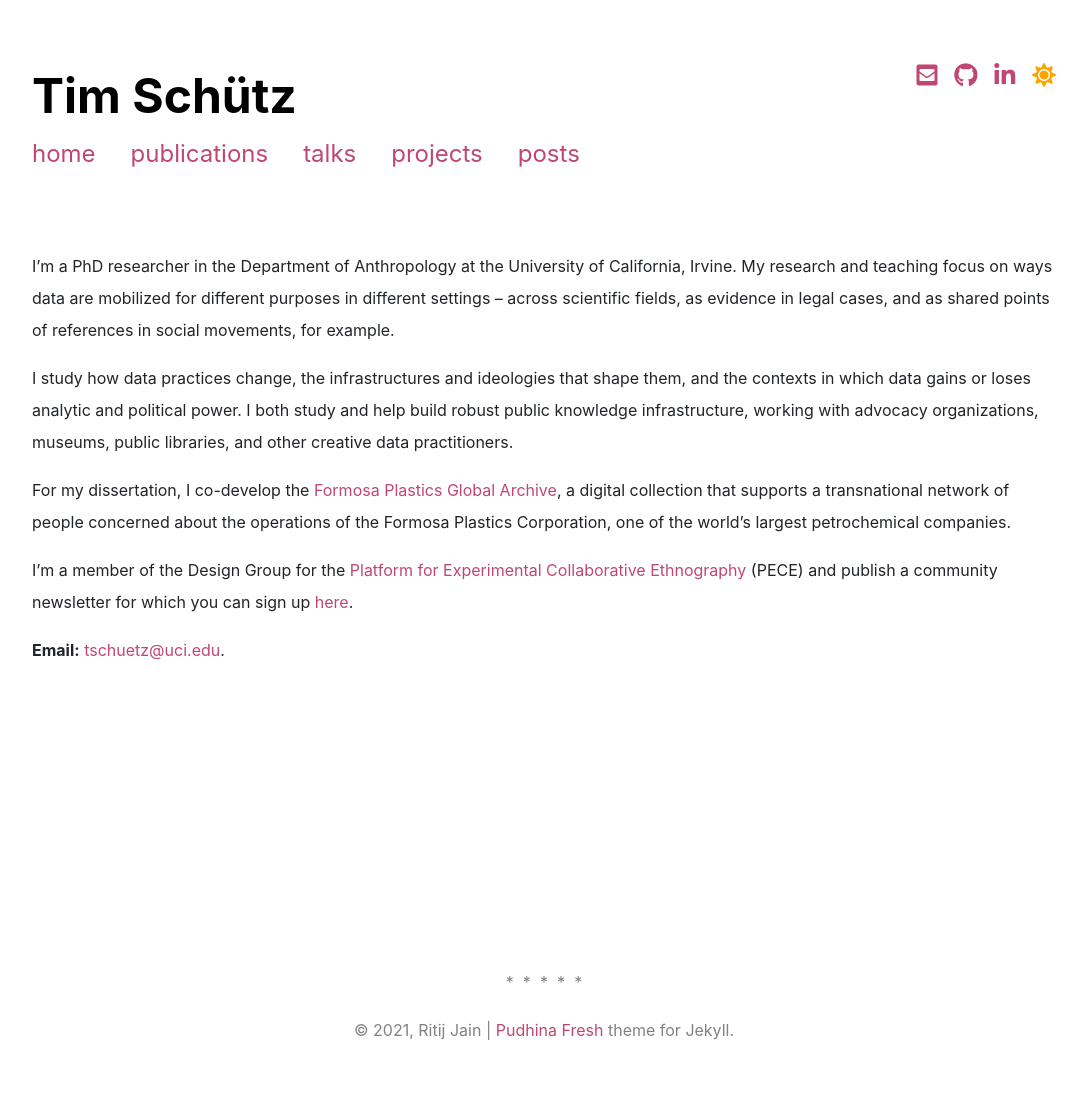
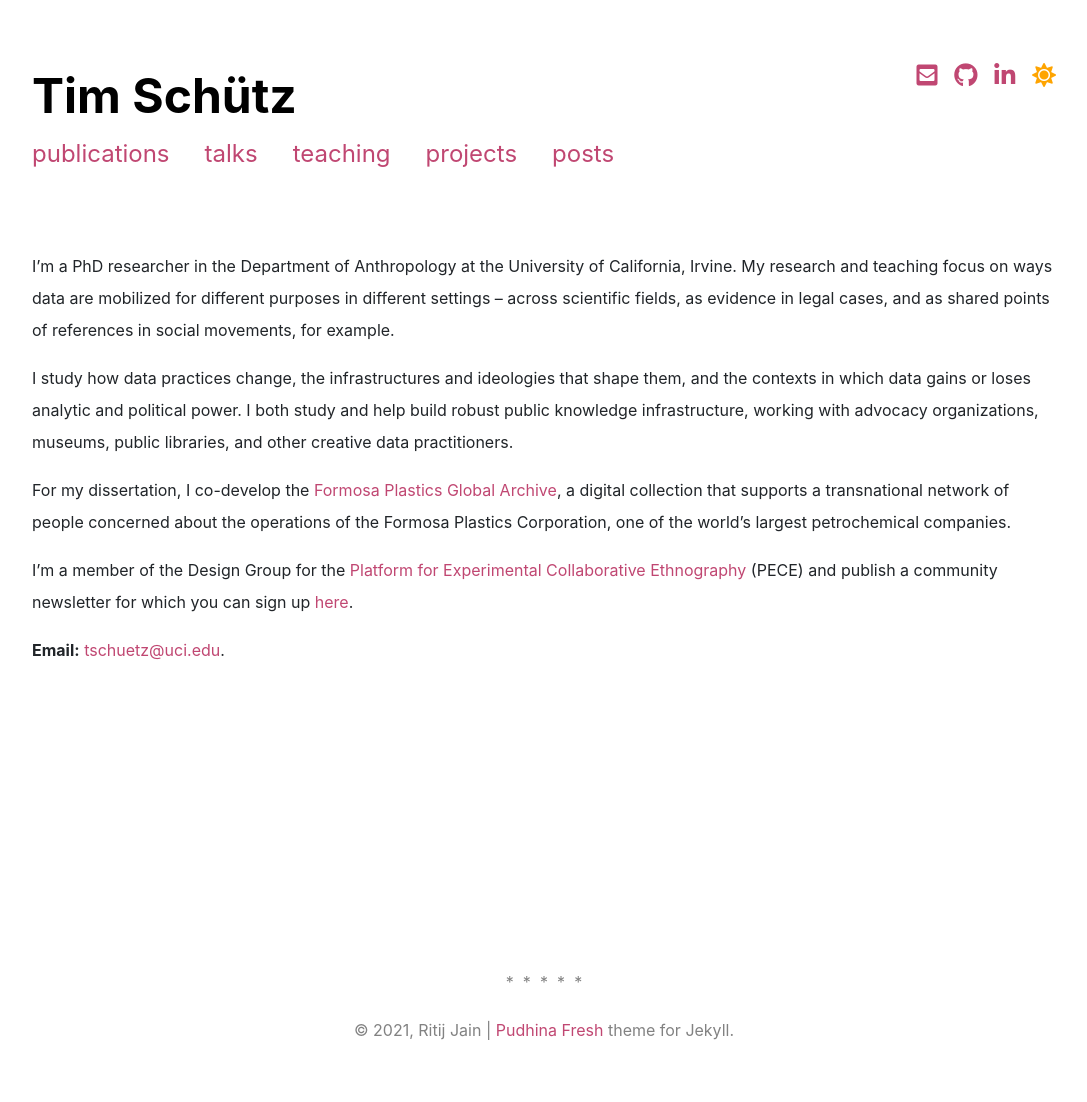
Before and after one commit to timschuetz/personal, a Jekyll site: the page built from index.md, in a window 1280 px wide. Shown: the whole page, without its empty margins (96-1183 px from the left). Built offline with Jekyll 4.4.1, drawn with Linux system fonts in a browser that asks for light colours; nearby versions of some CDN libraries; a style sheet for code colours, icons or effects is not loaded.

Commit message:
Update header.html

```diff
--- a/_includes/header.html
+++ b/_includes/header.html
@@ -6,9 +6,9 @@
 <a href="{{ site.url }}" class="logo">{{ site.short_logo }}</a>
 {% endif %}
 <ul class="menu">
-<li class="menu__entry"><a href="{{ site.url }}">home</a></li>
 <li class="menu__entry"><a href="{{ site.url }}/publications">publications</a></li>
 <li class="menu__entry"><a href="{{ site.url }}/talks">talks</a></li>
+<li class="menu__entry"><a href="{{ site.url }}/teaching">teaching</a></li>
 <li class="menu__entry"><a href="{{ site.url }}/projects">projects</a></li>
 <li class="menu__entry"><a href="{{ site.url }}/posts">posts</a></li>
 </ul>
```
